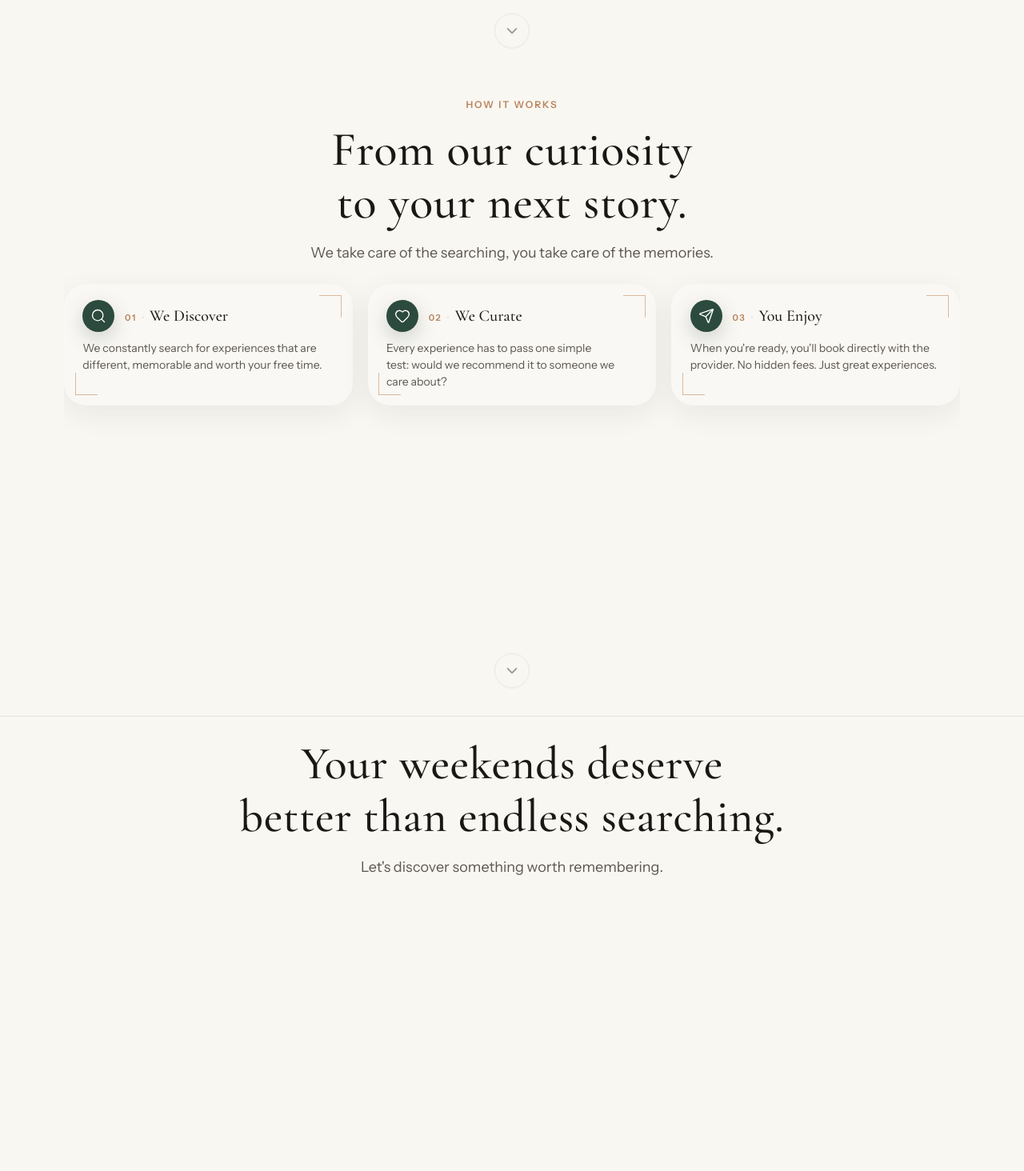
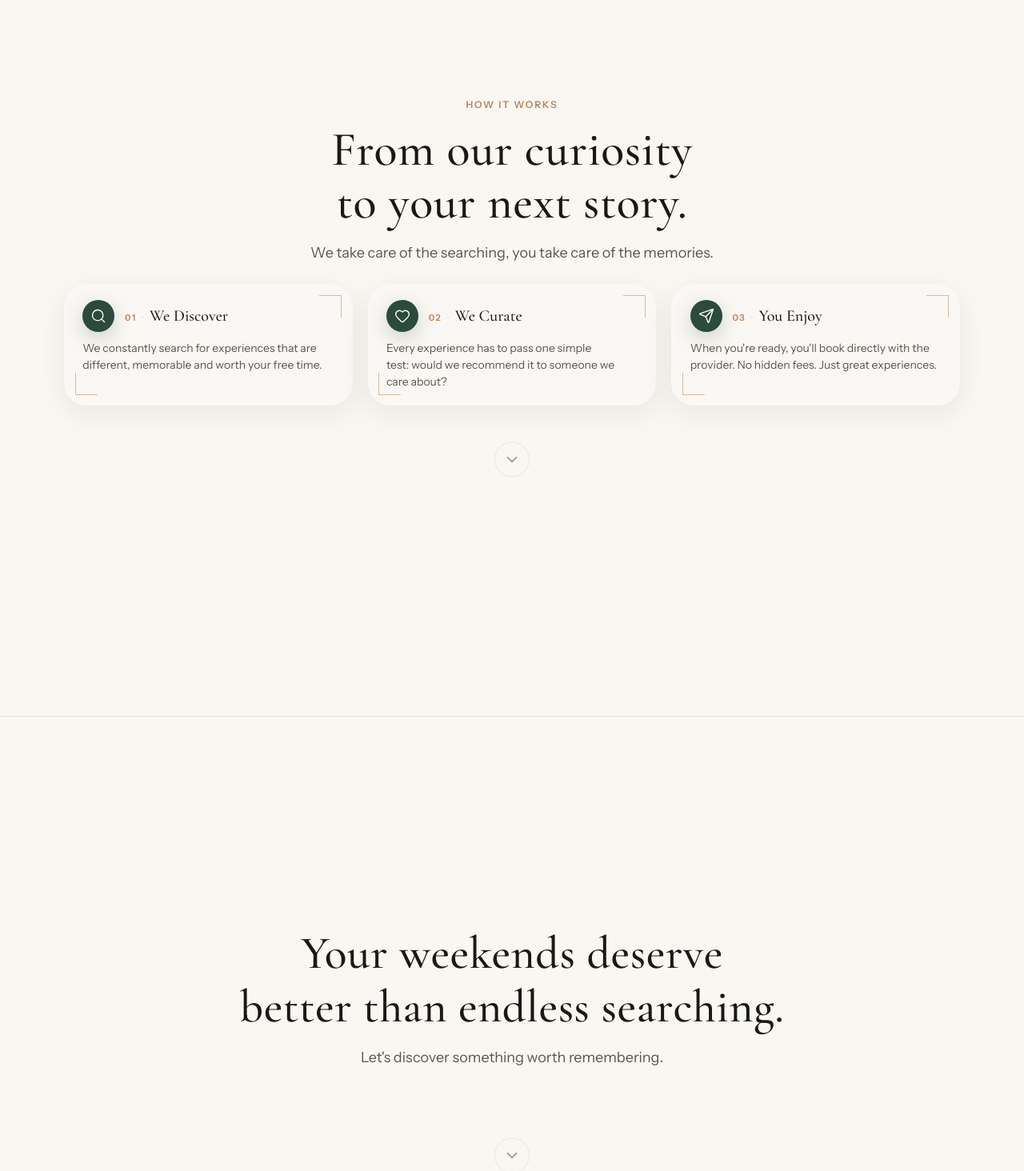
Before and after one commit to crislae/DoDifferent-Web, a React (Vite) app: page / in a window 1280 px wide. Shown: the part 786-2250 px from the top of the page at 80% size. Built offline with nearby package versions, Linux system fonts and the light colour scheme.

Commit message:
Update UX design

```diff
--- a/src/components/DiscoveryPanel.jsx
+++ b/src/components/DiscoveryPanel.jsx
@@ -16,7 +16,6 @@ import {
 } from '../utils/discoveryProgress';
 import DiscoveryThinking from './DiscoveryThinking';
 import DiscoveryRevealPrompt from './DiscoveryRevealPrompt';
-import SlideContinue from './SlideContinue';
 import ImageSlideshow from './ImageSlideshow';
 import { DISCOVERY_SLIDESHOW_IMAGES } from '../data/siteImages';
 
@@ -219,7 +218,7 @@ export default function DiscoveryPanel({
 
   return (
     <section
-      className={`story-stage story-stage--discovery${isFlowComplete ? ' story-stage--content-start' : ''}`}
+      className="story-stage story-stage--discovery"
       aria-label="Slide 4: Discover"
       id="discovery"
     >
@@ -280,14 +279,6 @@ export default function DiscoveryPanel({
             )}
           </div>
         </div>
-
-        {phase === 'ready' && (
-          <SlideContinue
-            nextLabel="For you"
-            nextId="matches"
-            onNavigate={onViewResults}
-          />
-        )}
       </div>
     </section>
   );
--- a/src/components/GemsStage.jsx
+++ b/src/components/GemsStage.jsx
@@ -13,7 +13,7 @@ export default function GemsStage({
   return (
     <section
       id="gems"
-      className="story-stage story-stage--gems story-stage--band story-stage--content-start"
+      className="story-stage story-stage--gems story-stage--band"
       aria-label="Slide 6: Gems"
       aria-labelledby="gems-title"
     >
--- a/src/components/MatchesStage.jsx
+++ b/src/components/MatchesStage.jsx
@@ -42,18 +42,20 @@ export default function MatchesStage({
   return (
     <section
       id="matches"
-      className="story-stage story-stage--matches story-stage--band story-stage--content-start"
+      className="story-stage story-stage--matches story-stage--band"
       aria-label="Slide 5: For you"
       aria-labelledby="matches-title"
     >
       <div className="matches-stage slide-shell">
         <header id="matches-head" className="matches-stage__header">
-          <div className="story-stage__icon" aria-hidden="true">
-            <Star size={28} strokeWidth={1.5} />
+          <div className="matches-stage__title-row">
+            <div className="matches-stage__icon" aria-hidden="true">
+              <Star size={22} strokeWidth={1.5} />
+            </div>
+            <h2 id="matches-title" className="story-stage__title">
+              Picked for you
+            </h2>
           </div>
-          <h2 id="matches-title" className="story-stage__title">
-            Picked for you
-          </h2>
         </header>
 
         <div className="matches-stage__body">{content}</div>
--- a/src/styles/globals.css
+++ b/src/styles/globals.css
@@ -39,8 +39,6 @@
   --section-padding-y: clamp(3.5rem, 8vh, 6rem);
   --slide-min-height: 100svh;
   --slide-pad-block: clamp(1.25rem, 3vh, 2rem);
-  --slide-continue-gap: clamp(0.75rem, 2.5vh, 1.5rem);
-  --slide-continue-bottom: 0.5rem;
   --transition-fade: 400ms ease-in-out;
 }
 
@@ -124,7 +122,7 @@ a {
   justify-content: flex-start;
   box-sizing: border-box;
   width: 100%;
-  min-height: var(--slide-min-height);
+  min-height: 100svh;
   min-height: 100dvh;
   padding: var(--slide-pad-block) var(--page-gutter);
   overflow: visible;
@@ -132,22 +130,11 @@ a {
 
 .slide-shell {
   display: flex;
-  flex: 1 1 auto;
-  flex-direction: column;
+  flex-direction: column;
+  gap: clamp(1.25rem, 3vh, 2rem);
   width: 100%;
   max-width: var(--max-width);
-  min-height: 0;
   margin: 0 auto;
-}
-
-.story-stage > .slide-shell {
-  flex: 1 1 auto;
-}
-
-.story-stage > .deck-footer {
-  flex: 0 1 auto;
-  width: 100%;
-  min-height: 0;
 }
 
 .story-stage--band {
@@ -155,15 +142,6 @@ a {
   border-block: 1px solid var(--color-border);
 }
 
-.story-stage--content-start {
-  justify-content: flex-start;
-  align-items: stretch;
-}
-
-.story-stage--content-start > .slide-shell {
-  flex: 1 1 auto;
-}
-
 .story-stage--matches {
   animation: recommendations-reveal 0.65s ease both;
   overflow: visible;
@@ -189,23 +167,36 @@ a {
   text-align: center;
 }
 
+.matches-stage__title-row {
+  display: flex;
+  align-items: center;
+  justify-content: center;
+  gap: 0.65rem;
+}
+
+.matches-stage__icon {
+  display: inline-flex;
+  flex-shrink: 0;
+  align-items: center;
+  justify-content: center;
+  width: 2.35rem;
+  height: 2.35rem;
+  color: var(--color-accent);
+  background: var(--color-accent-soft);
+  border-radius: 50%;
+}
+
 .matches-stage__header .story-stage__title {
-  margin-bottom: clamp(1rem, 2.5vh, 1.5rem);
+  margin: 0 0 clamp(1rem, 2.5vh, 1.5rem);
+  text-align: left;
 }
 
 .matches-stage__body {
-  flex: 1 1 auto;
-  width: 100%;
-  min-height: 0;
+  width: 100%;
 }
 
 .gems-stage {
   gap: clamp(0.85rem, 2vh, 1.25rem);
-}
-
-.gems-stage > .matches-carousel {
-  flex: 1 1 auto;
-  min-height: 0;
 }
 
 .gems-stage__header {
@@ -370,12 +361,10 @@ a {
 
 .hero-deck__main {
   display: grid;
-  flex: 1 1 auto;
   grid-template-columns: minmax(0, 34rem) minmax(0, 1fr);
   align-items: flex-start;
   gap: clamp(2rem, 4vw, 3.5rem);
   width: 100%;
-  min-height: 0;
 }
 
 .hero-deck__copy {
@@ -468,14 +457,11 @@ a {
 
 .slide-continue {
   display: flex;
-  flex: 0 0 auto;
   flex-direction: column;
   align-items: center;
   gap: 0.75rem;
   width: 100%;
-  margin-top: auto;
-  padding-top: var(--slide-continue-gap);
-  padding-bottom: max(var(--slide-continue-bottom), env(safe-area-inset-bottom, 0px));
+  padding-top: clamp(1rem, 2.5vh, 1.5rem);
 }
 
 .slide-continue__hint {
@@ -536,16 +522,11 @@ a {
 
 .curated-deck__body {
   display: flex;
-  flex: 1 1 auto;
   flex-direction: column;
   align-items: center;
   justify-content: flex-start;
   gap: clamp(1.25rem, 3vh, 2rem);
   width: 100%;
-  min-height: 0;
-  overflow-x: hidden;
-  overflow-y: auto;
-  -webkit-overflow-scrolling: touch;
 }
 
 .curated-deck__header {
@@ -762,12 +743,17 @@ a {
 
 .transition-deck__content {
   display: flex;
-  flex: 1 1 auto;
-  flex-direction: column;
-  align-items: center;
-  justify-content: flex-start;
-  width: 100%;
-  min-height: 0;
+  flex-direction: column;
+  align-items: center;
+  justify-content: center;
+  width: 100%;
+  min-height: min(100%, 28rem);
+  padding-block: clamp(1rem, 4vh, 3rem);
+}
+
+.story-stage--transition .slide-shell {
+  min-height: calc(100dvh - 2 * var(--slide-pad-block));
+  justify-content: center;
 }
 
 .transition-deck__title {
@@ -800,12 +786,10 @@ a {
 .discovery-deck {
   --discovery-deck-gap: clamp(1.75rem, 3.5vh, 2.5rem);
   display: flex;
-  flex: 1 1 auto;
   flex-direction: column;
   align-items: center;
   gap: var(--discovery-deck-gap);
   width: 100%;
-  min-height: 0;
   margin: 0 auto;
   text-align: center;
 }
--- a/src/styles/responsive.css
+++ b/src/styles/responsive.css
@@ -8,8 +8,6 @@
   :root {
     --scroll-offset: 5rem;
     --slide-pad-block: clamp(1rem, 2.5vh, 1.5rem);
-    --slide-continue-gap: clamp(0.65rem, 2vh, 1.15rem);
-    --slide-continue-bottom: 0.4rem;
   }
 
   .header__section-nav {
@@ -94,11 +92,6 @@
     --discovery-deck-gap: clamp(1rem, 2.5vh, 1.5rem);
   }
 
-  .discovery-deck__media {
-    max-width: 100%;
-    max-height: min(10rem, 24vh);
-  }
-
   .modal__panel {
     max-height: 90svh;
   }
@@ -111,8 +104,6 @@
     --scroll-offset: 4.5rem;
     --section-padding-y: clamp(2.75rem, 7vh, 3.5rem);
     --slide-pad-block: clamp(0.85rem, 2vh, 1.15rem);
-    --slide-continue-gap: clamp(0.5rem, 1.75vh, 0.85rem);
-    --slide-continue-bottom: 0.25rem;
   }
 
   .header__inner {
@@ -134,7 +125,7 @@
 
   .hero-deck__main {
     grid-template-columns: 1fr;
-    gap: clamp(1.5rem, 4vh, 2rem);
+    gap: clamp(1.25rem, 3vh, 1.75rem);
   }
 
   .hero-deck__banner {
@@ -143,7 +134,11 @@
 
   .hero-deck__image {
     aspect-ratio: 16 / 10;
-    max-height: clamp(10rem, 32vw, 14rem);
+    max-height: clamp(9rem, 30vw, 12rem);
+  }
+
+  .discovery-deck__media {
+    display: none;
   }
 
   .curated-deck__body {
@@ -259,12 +254,10 @@
   max-width: 100%;
 }
 
-/* Desktop — roomier slide chrome */
+/* Desktop — roomier slide padding */
 @media (min-width: 1100px) {
   :root {
     --slide-pad-block: clamp(1.35rem, 3.25vh, 2.25rem);
-    --slide-continue-gap: clamp(0.85rem, 2.75vh, 1.65rem);
-    --slide-continue-bottom: 0.65rem;
   }
 }
 
```
